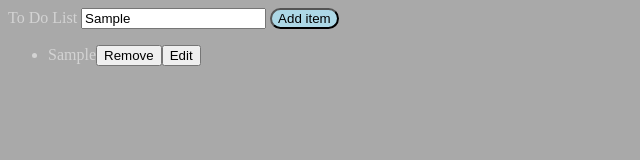
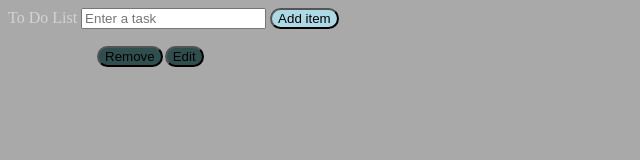
Before and after one commit to Nathan4385/jsToDoList, a plain HTML site: page ToDoList/index.html in a window 1280 px wide. Both pictures are taken after typing "Sample" into the empty fields and a click on the button "Add item". Shown: the whole page, without its empty margins (0-640 px from the left). Drawn offline with Linux system fonts and the light colour scheme.

Commit message:
updated js n css

```diff
--- a/ToDoList/index.html
+++ b/ToDoList/index.html
@@ -11,7 +11,7 @@
     <input type="text" id="listItem" placeholder="Enter a task">
     <button class="buttonStyle1"  id="addItem">Add item</button>
 
-    <ul id="taskList">
+    <ul class="ul" id="taskList">
 
 
     </ul>
--- a/ToDoList/script.js
+++ b/ToDoList/script.js
@@ -1,4 +1,4 @@
-const input = document.getElementById("listItem");
+/*const input = document.getElementById("listItem");
 const button = document.getElementById("addItem");
 const taskList = document.getElementById("taskList");
 
@@ -45,3 +45,38 @@ button.addEventListener("click", () => {
         }
     });
 });
+
+
+*/
+
+const input = document.getElementById("listItem");
+const button = document.getElementById("addItem");
+const taskList = document.getElementById("taskList");
+
+button.onclick = () => {
+    let task = input.value;
+    if (!task) return;
+
+    let li = document.createElement('li');
+    li.innerText = task;
+
+    let removeButton = document.createElement('button');
+    removeButton.innerText = 'Remove';
+    li.appendChild(removeButton);
+
+    let editButton = document.createElement('button');
+    editButton.innerText = 'Edit';
+    li.appendChild(editButton);
+
+    taskList.appendChild(li);
+
+    removeButton.onclick = () => li.remove();
+    editButton.onclick = () => {
+        let newTask = prompt("Edit your task:", task);
+        if (newTask) li.innerText = newTask;
+        li.appendChild(removeButton);
+        li.appendChild(editButton);
+    };
+
+    input.value = "";
+};
--- a/ToDoList/styles.css
+++ b/ToDoList/styles.css
@@ -2,9 +2,7 @@
     background-color: darkgray;
     color: lightgray;
 }
-.tasklist{
-    color: black;
-}
+
 .buttonStyle1{
     background-color: lightblue;
     border-radius: 1000px;
@@ -14,3 +12,19 @@
     background-color: #007bff;
     color: lightblue;
   }
+
+.ul{
+    list-style: none;
+color: darkgray;
+}
+
+.ul:hover{
+color: black;
+}
+
+.ul button{
+border-radius:50px;
+margin:1px;
+background-color: darkslategrey;
+box-shadow: 10;
+}
```
